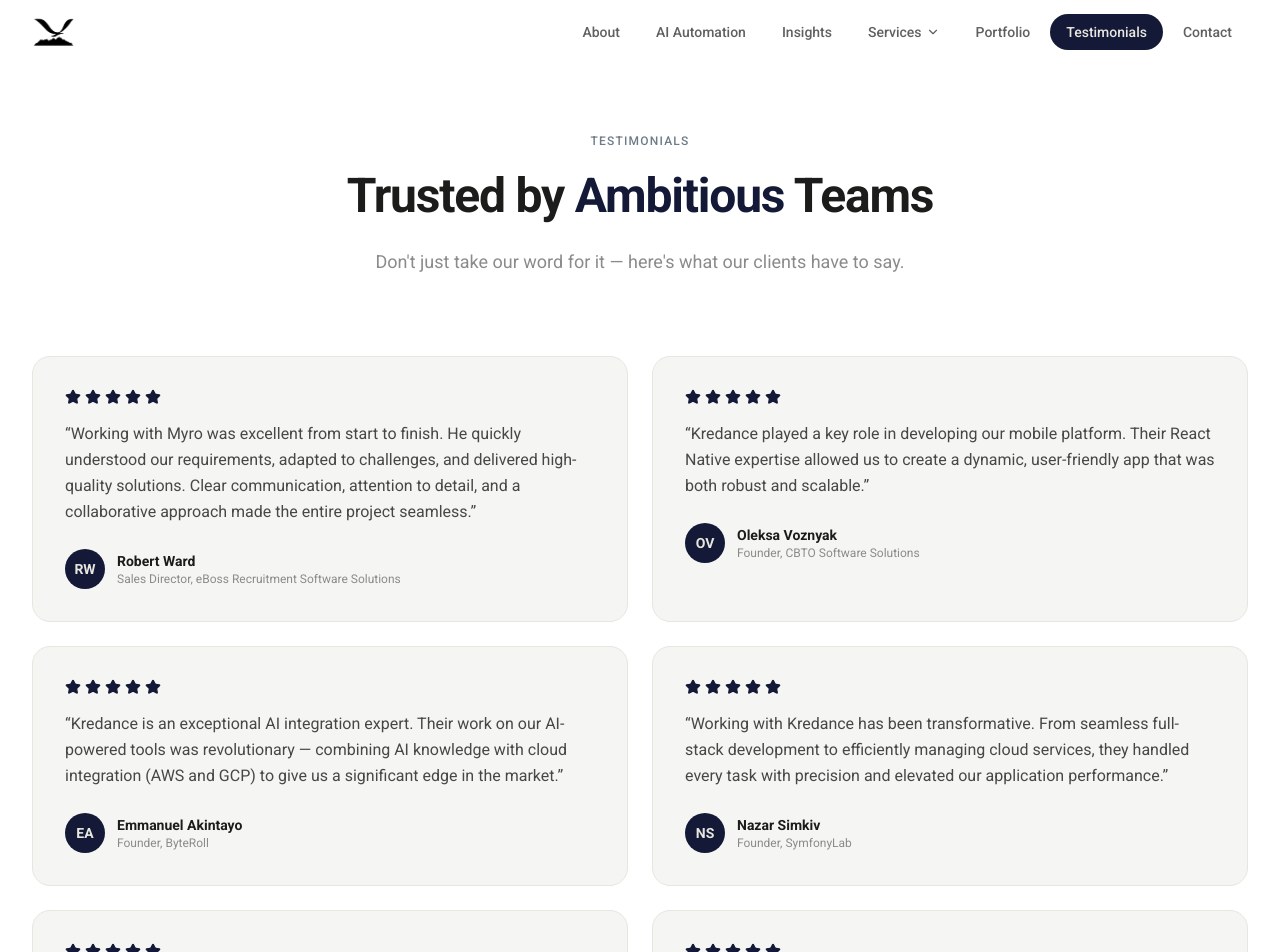
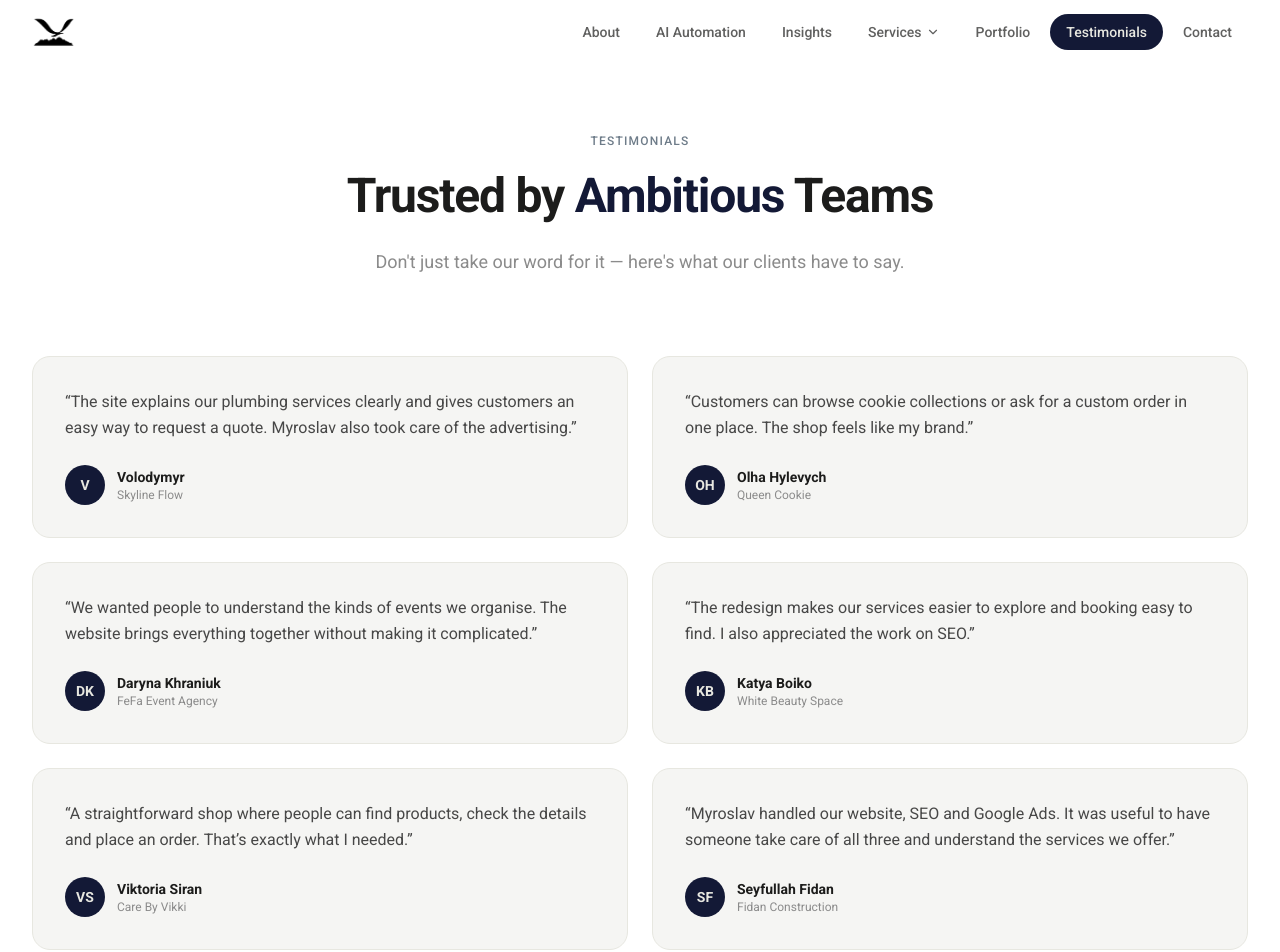
Before and after one commit to MyroslavG/kredance-website, a Next.js app: page /testimonials in a window 1280 px wide. Shown: the top 952 px of the page. Built offline with nearby package versions, Linux system fonts and the light colour scheme.

Commit message:
Add six approved client testimonials

```diff
--- a/src/components/testimonials.tsx
+++ b/src/components/testimonials.tsx
@@ -3,7 +3,51 @@
 import { motion } from "framer-motion";
 import { Star } from "lucide-react";
 
-const testimonials = [
+interface Testimonial {
+  name: string;
+  role: string;
+  content: string;
+  rating?: number;
+}
+
+// Approval and attribution for the six latest entries: docs/testimonial-sources.md.
+const testimonials: Testimonial[] = [
+  {
+    name: "Volodymyr",
+    role: "Skyline Flow",
+    content:
+      "The site explains our plumbing services clearly and gives customers an easy way to request a quote. Myroslav also took care of the advertising.",
+  },
+  {
+    name: "Olha Hylevych",
+    role: "Queen Cookie",
+    content:
+      "Customers can browse cookie collections or ask for a custom order in one place. The shop feels like my brand.",
+  },
+  {
+    name: "Daryna Khraniuk",
+    role: "FeFa Event Agency",
+    content:
+      "We wanted people to understand the kinds of events we organise. The website brings everything together without making it complicated.",
+  },
+  {
+    name: "Katya Boiko",
+    role: "White Beauty Space",
+    content:
+      "The redesign makes our services easier to explore and booking easy to find. I also appreciated the work on SEO.",
+  },
+  {
+    name: "Viktoria Siran",
+    role: "Care By Vikki",
+    content:
+      "A straightforward shop where people can find products, check the details and place an order. That’s exactly what I needed.",
+  },
+  {
+    name: "Seyfullah Fidan",
+    role: "Fidan Construction",
+    content:
+      "Myroslav handled our website, SEO and Google Ads. It was useful to have someone take care of all three and understand the services we offer.",
+  },
   {
     name: "Robert Ward",
     role: "Sales Director, eBoss Recruitment Software Solutions",
@@ -114,20 +158,23 @@ export function Testimonials() {
               viewport={{ once: true, margin: "-50px" }}
               transition={{
                 duration: 0.5,
-                delay: i * 0.1,
+                delay: Math.min(i * 0.1, 0.3),
                 ease: [0.22, 1, 0.36, 1],
               }}
               className="p-8 rounded-2xl bg-sunset/40 border border-sunset hover:shadow-lg transition-shadow duration-300"
             >
-              <div className="flex gap-1">
+              {testimonial.rating !== undefined && (
+                <div className="flex gap-1" role="img" aria-label={`${testimonial.rating} out of 5 stars`}>
                   {Array.from({ length: testimonial.rating }).map((_, j) => (
                     <Star
                       key={j}
+                      aria-hidden="true"
                       className="h-4 w-4 fill-neon-navy text-neon-navy"
                     />
                   ))}
                 </div>
-              <p className="mt-4 text-nebulosity/80 leading-relaxed">
+              )}
+              <p className={`${testimonial.rating !== undefined ? "mt-4 " : ""}text-nebulosity/80 leading-relaxed`}>
                 &ldquo;{testimonial.content}&rdquo;
               </p>
               <div className="mt-6 flex items-center gap-3">
```
Also changed, not shown: 1 other file (tests, documents, lock files or other folders). Lines whose indentation alone changed are shown as unchanged.
